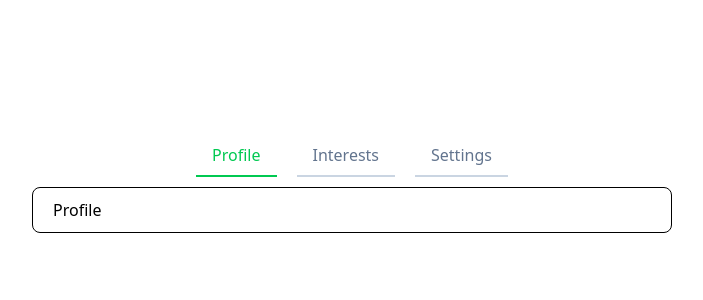
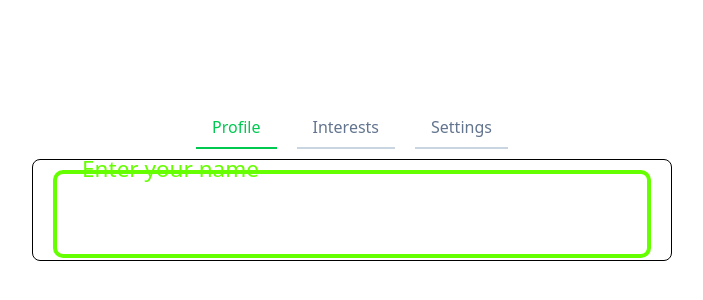
Before and after one commit to nikhiljayant/Tabs-Form-Component, a React (Vite) app: page / in a window 1280 px wide. Shown: the part 216-516 px from the top of the page, without its empty margins (288-991 px from the left). Built offline with nearby package versions, Linux system fonts and the light colour scheme.

Commit message:
custom form input

```diff
--- a/src/components/Profile.jsx
+++ b/src/components/Profile.jsx
@@ -1,9 +1,13 @@
-import React from 'react'
+import React from "react";
+// Components
+import FormInput from "./reusable_components/FormInput";
 
 const Profile = () => {
   return (
-    <div>Profile</div>
-  )
-}
+    <div>
+      <FormInput />
+    </div>
+  );
+};
 
-export default Profile
+export default Profile;
--- /dev/null
+++ b/src/components/reusable_components/FormInput.jsx
@@ -0,0 +1,12 @@
+import React from "react";
+
+const FormInput = () => {
+  return (
+    <div className="input-parent">
+      <input type="text" />
+      <div className="custom-placeholder">Enter your name</div>
+    </div>
+  );
+};
+
+export default FormInput;
--- a/src/index.css
+++ b/src/index.css
@@ -13,3 +13,47 @@
   padding: 5px;
   height: 500px;
 }
+
+/* Input */
+.input-parent {
+  position: relative;
+  height: 80px;
+  line-height: 80px;
+}
+input {
+  position: absolute;
+  width: 100%;
+  outline: none;
+  font-size: 2.2em;
+  padding: 0 30px;
+  line-height: 80px;
+  border-radius: 10px;
+  /* border: 2px solid #f0ffff; */
+  background: transparent;
+  transition: 0.1s ease;
+  z-index: 1111;
+}
+.custom-placeholder {
+  position: absolute;
+  font-size: 1.6em;
+  color: #f0ffff;
+  padding: 0 25px;
+  margin: 0 20px;
+  /* background-color: #1c2841; */
+  transition: 0.2s ease;
+  z-index: 9999;
+}
+input:focus,
+input:valid {
+  color: #66ff00;
+  border: 4px solid #66ff00;
+}
+input:focus + .custom-placeholder,
+input:valid + .custom-placeholder {
+  color: #66ff00;
+  height: 30px;
+  line-height: 30px;
+  padding: 0 12px;
+  transform: translate(-15px,-16px) scale(0.88);
+  z-index: 1111;
+}
```
